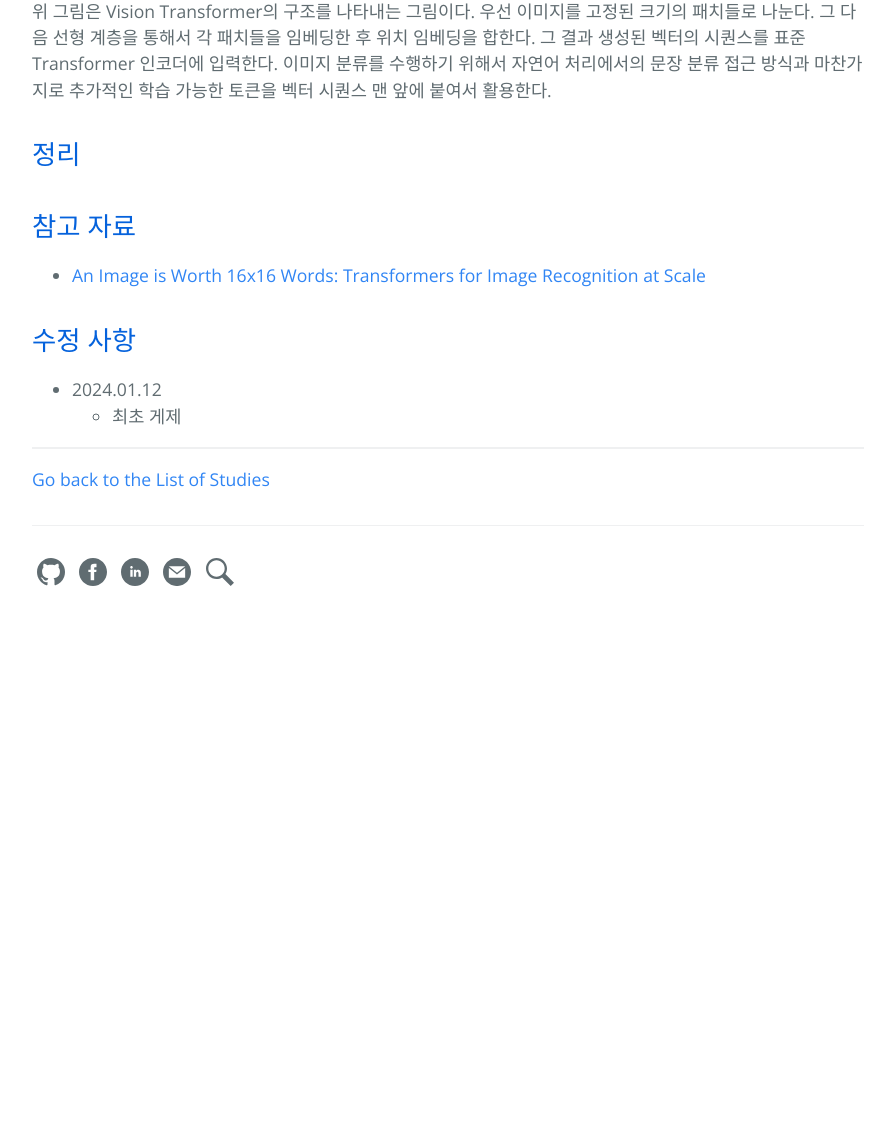
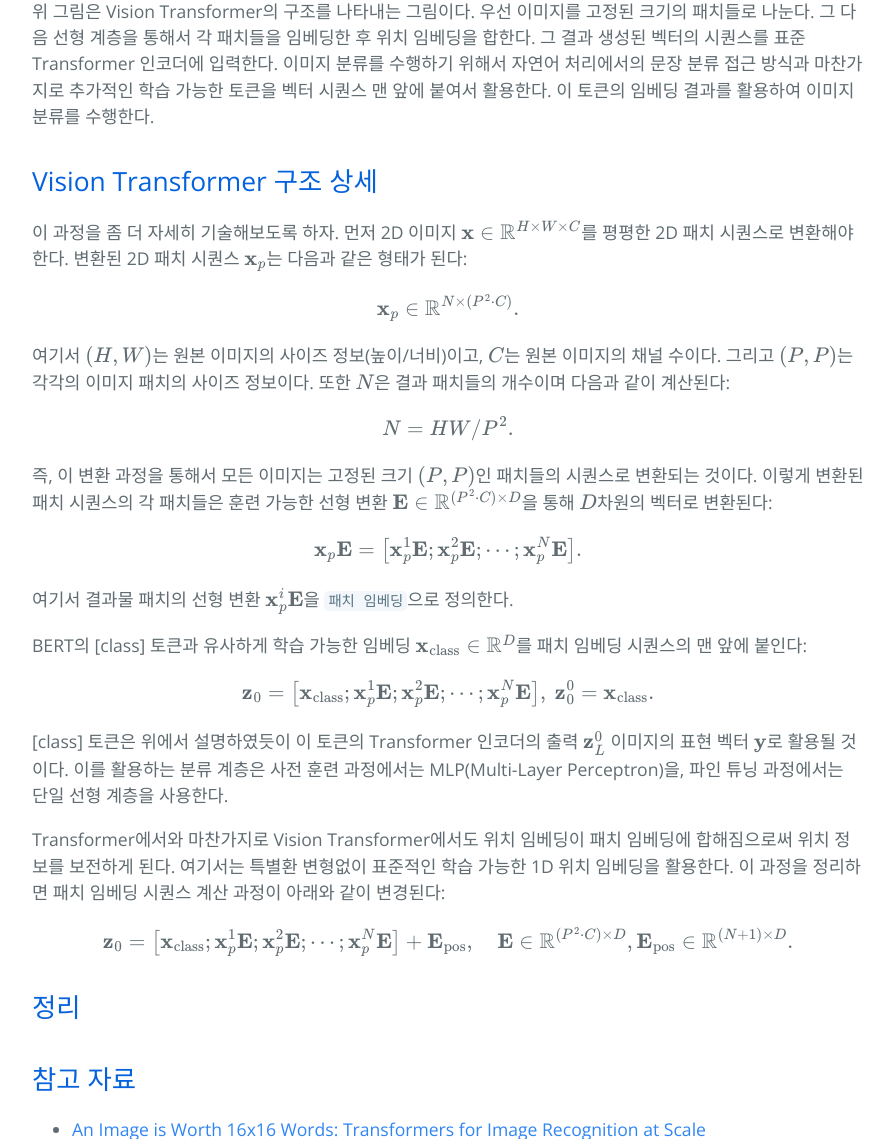
Before and after one commit to hcnoh/hcnoh.github.io, a Jekyll site: the page built from drafts/2024-01-17-vlm-02.md, in a window 1280 px wide and 1400 px high, scrolled down 1084 px. Shown: the part 261-1400 px from the top of the window, without its empty margins (192-1087 px from the left). Built offline with Jekyll 4.4.1, drawn with Linux system fonts in a browser that asks for light colours; comment, search, counter and statistics services are not loaded; before the commit the page ends 1985 px from its top, so only the background shows below that.

Commit message:
vlm 02 작성중

```diff
--- a/drafts/2024-01-17-vlm-02.md
+++ b/drafts/2024-01-17-vlm-02.md
@@ -28,7 +28,42 @@ permalink: /2024-01-17-vlm-02
 
 ![](assets/img/2024-01-17-vlm-02/vit-arch.png)
 
-위 그림은 Vision Transformer의 구조를 나타내는 그림이다. 우선 이미지를 고정된 크기의 패치들로 나눈다. 그 다음 선형 계층을 통해서 각 패치들을 임베딩한 후 위치 임베딩을 합한다. 그 결과 생성된 벡터의 시퀀스를 표준 Transformer 인코더에 입력한다. 이미지 분류를 수행하기 위해서 자연어 처리에서의 문장 분류 접근 방식과 마찬가지로 추가적인 학습 가능한 토큰을 벡터 시퀀스 맨 앞에 붙여서 활용한다.
+위 그림은 Vision Transformer의 구조를 나타내는 그림이다. 우선 이미지를 고정된 크기의 패치들로 나눈다. 그 다음 선형 계층을 통해서 각 패치들을 임베딩한 후 위치 임베딩을 합한다. 그 결과 생성된 벡터의 시퀀스를 표준 Transformer 인코더에 입력한다. 이미지 분류를 수행하기 위해서 자연어 처리에서의 문장 분류 접근 방식과 마찬가지로 추가적인 학습 가능한 토큰을 벡터 시퀀스 맨 앞에 붙여서 활용한다. 이 토큰의 임베딩 결과를 활용하여 이미지 분류를 수행한다.
+
+## Vision Transformer 구조 상세
+이 과정을 좀 더 자세히 기술해보도록 하자. 먼저 2D 이미지 $$\mathbf{x} \in \mathbb{R}^{H \times W \times C}$$를 평평한 2D 패치 시퀀스로 변환해야 한다. 변환된 2D 패치 시퀀스 $$\mathbf{x}_p$$는 다음과 같은 형태가 된다:
+
+$$
+\mathbf{x}_p \in \mathbb{R}^{N \times (P^2 \cdot C)}.
+$$
+
+여기서 $$(H, W)$$는 원본 이미지의 사이즈 정보(높이/너비)이고, $$C$$는 원본 이미지의 채널 수이다. 그리고 $$(P, P)$$는 각각의 이미지 패치의 사이즈 정보이다. 또한 $$N$$은 결과 패치들의 개수이며 다음과 같이 계산된다:
+
+$$
+N = HW / P^2.
+$$
+
+즉, 이 변환 과정을 통해서 모든 이미지는 고정된 크기 $$(P, P)$$인 패치들의 시퀀스로 변환되는 것이다. 이렇게 변환된 패치 시퀀스의 각 패치들은 훈련 가능한 선형 변환 $$\mathbf{E} \in \mathbb{R}^{(P^2 \cdot C) \times D}$$을 통해 $$D$$차원의 벡터로 변환된다:
+
+$$
+\mathbf{x}_p \mathbf{E} = \left[ \mathbf{x}_p^1 \mathbf{E} ; \mathbf{x}_p^2 \mathbf{E} ; \cdots ; \mathbf{x}_p^N \mathbf{E} \right].
+$$
+
+여기서 결과물 패치의 선형 변환 $$\mathbf{x}_p^i \mathbf{E}$$을 `패치 임베딩`으로 정의한다.
+
+BERT의 [class] 토큰과 유사하게 학습 가능한 임베딩 $$\mathbf{x}_\text{class} \in \mathbb{R}^D$$를 패치 임베딩 시퀀스의 맨 앞에 붙인다:
+
+$$
+\mathbf{z}_0 = \left[ \mathbf{x}_\text{class} ; \mathbf{x}_p^1 \mathbf{E} ; \mathbf{x}_p^2 \mathbf{E} ; \cdots ; \mathbf{x}_p^N \mathbf{E} \right], \ \mathbf{z}_0^0 = \mathbf{x}_\text{class}.
+$$
+
+[class] 토큰은 위에서 설명하였듯이 이 토큰의 Transformer 인코더의 출력 $$\mathbf{z}_L^0$$ 이미지의 표현 벡터 $$\mathbf{y}$$로 활용될 것이다. 이를 활용하는 분류 계층은 사전 훈련 과정에서는 MLP(Multi-Layer Perceptron)을, 파인 튜닝 과정에서는 단일 선형 계층을 사용한다.
+
+Transformer에서와 마찬가지로 Vision Transformer에서도 위치 임베딩이 패치 임베딩에 합해짐으로써 위치 정보를 보전하게 된다. 여기서는 특별환 변형없이 표준적인 학습 가능한 1D 위치 임베딩을 활용한다. 이 과정을 정리하면 패치 임베딩 시퀀스 계산 과정이 아래와 같이 변경된다:
+
+$$
+\mathbf{z}_0 = \left[ \mathbf{x}_\text{class} ; \mathbf{x}_p^1 \mathbf{E} ; \mathbf{x}_p^2 \mathbf{E} ; \cdots ; \mathbf{x}_p^N \mathbf{E} \right] + \mathbf{E}_\text{pos}, \quad \mathbf{E} \in \mathbb{R}^{(P^2 \cdot C) \times D}, \mathbf{E}_\text{pos} \in \mathbb{R}^{(N+1) \times D}.
+$$
 
 ## 정리
 
```
